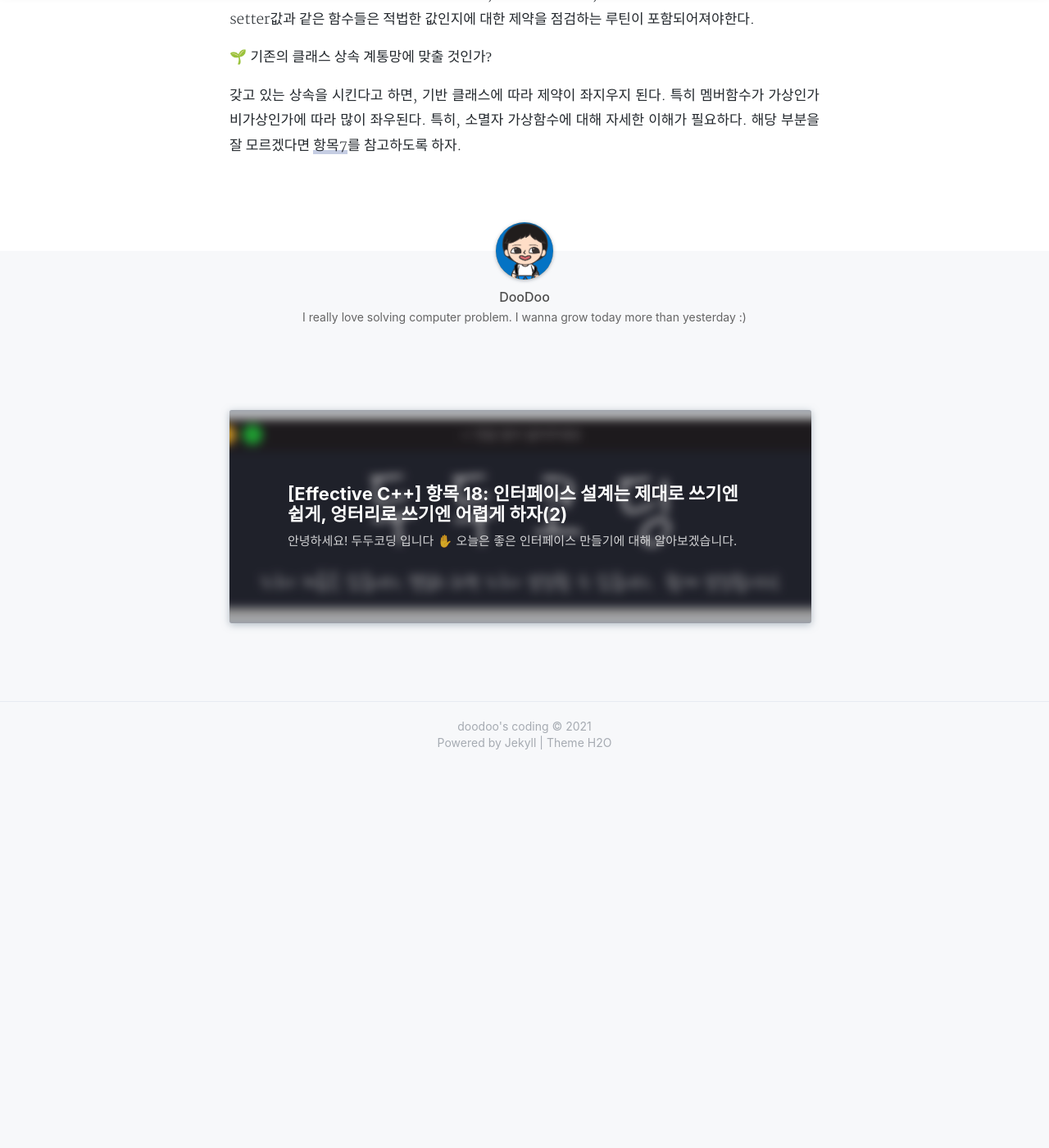
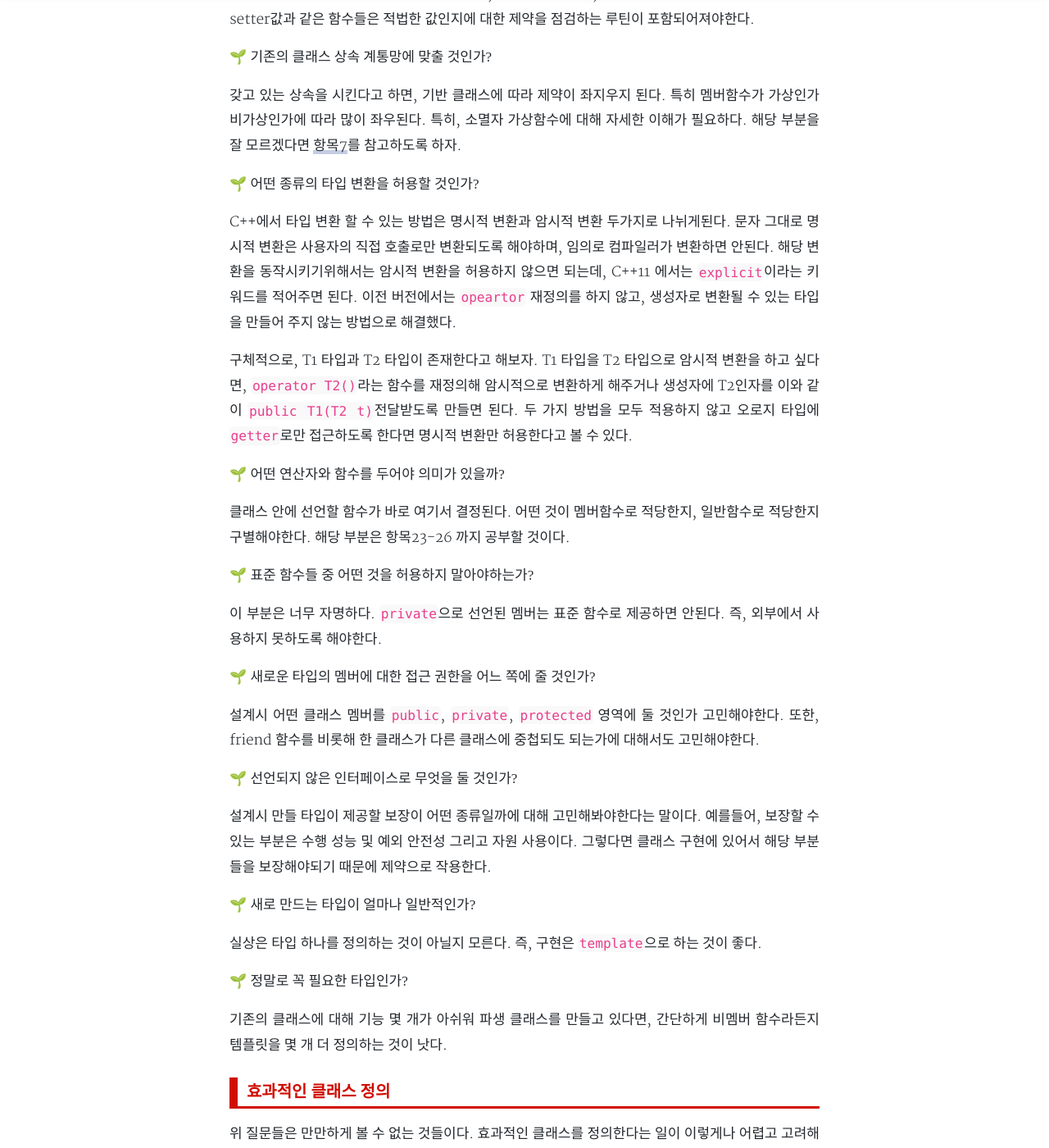
Before and after one commit to 0xd00d00/0xd00d00.github.io, a Jekyll site: the page built from _posts/2021-09-19-effective_25.md, in a window 1280 px wide and 1400 px high, scrolled down 1676 px. Shown: the whole window at 82% size. Built offline with Jekyll 4.4.1, drawn with Linux system fonts in a browser that asks for light colours; nearby versions of some CDN libraries; some web fonts are replaced; comment, search, counter and statistics services are not loaded; a style sheet for code colours, icons or effects is not loaded; before the commit the page ends 2612 px from its top, so only the background shows below that; some of the changed text lies outside the part shown.

Commit message:
[post] change the posting

```diff
--- a/_posts/2021-09-19-effective_25.md
+++ b/_posts/2021-09-19-effective_25.md
@@ -63,3 +63,61 @@ C++에서 새로운 클래스를 정의한다는 것은 새로운 타입을 하
 갖고 있는 상속을 시킨다고 하면, 기반 클래스에 따라 제약이 좌지우지 된다. 특히
 멤버함수가 가상인가 비가상인가에 따라 많이 좌우된다. 특히, 소멸자 가상함수에
 대해 자세한 이해가 필요하다. 해당 부분을 잘 모르겠다면 [항목7](http://localhost:4000/2021/08/05/effective_12.html)를 참고하도록 하자.
+
+*🌱 어떤 종류의 타입 변환을 허용할 것인가?*
+
+C++에서 타입 변환 할 수 있는 방법은 명시적 변환과 암시적 변환 두가지로
+나뉘게된다. 문자 그대로 *명시적 변환*은 사용자의 직접 호출로만 변환되도록
+해야하며, 임의로 컴파일러가 변환하면 안된다. 해당 변환을 동작시키기위해서는
+*암시적 변환*을 허용하지 않으면 되는데, C++11 에서는 `explicit`이라는 키워드를
+적어주면 된다. 이전 버전에서는 `opeartor` 재정의를 하지 않고, 생성자로 변환될 수
+있는 타입을 만들어 주지 않는 방법으로 해결했다.
+
+구체적으로, T1 타입과 T2 타입이 존재한다고 해보자. T1 타입을 T2 타입으로 암시적
+변환을 하고 싶다면, `operator T2()`라는 함수를 재정의해 암시적으로 변환하게
+해주거나 생성자에 T2인자를 이와 같이 `public T1(T2 t)`전달받도록 만들면 된다. 두
+가지 방법을 모두 적용하지 않고 오로지 타입에 `getter`로만 접근하도록 한다면
+*명시적 변환*만 허용한다고 볼 수 있다.
+
+*🌱 어떤 연산자와 함수를 두어야 의미가 있을까?*
+
+클래스 안에 선언할 함수가 바로 여기서 결정된다. 어떤 것이 멤버함수로 적당한지,
+	일반함수로 적당한지 구별해야한다. 해당 부분은 항목23-26 까지 공부할 것이다.
+
+*🌱 표준 함수들 중 어떤 것을 허용하지 말아야하는가?*
+
+이 부분은 너무 자명하다. `private`으로 선언된 멤버는 표준 함수로 제공하면
+안된다. 즉, 외부에서 사용하지 못하도록 해야한다.
+
+*🌱 새로운 타입의 멤버에 대한 접근 권한을 어느 쪽에 줄 것인가?*
+
+설계시 어떤 클래스 멤버를 `public`, `private`, `protected` 영역에 둘 것인가
+고민해야한다. 또한, friend 함수를 비롯해 한 클래스가 다른 클래스에 중첩되도
+되는가에 대해서도 고민해야한다.
+
+*🌱 선언되지 않은 인터페이스로 무엇을 둘 것인가?*
+
+설계시 만들 타입이 제공할 보장이 어떤 종류일까에 대해 고민해봐야한다는 말이다.
+예를들어, 보장할 수 있는 부분은 수행 성능 및 예외 안전성 그리고 자원 사용이다.
+그렇다면 클래스 구현에 있어서 해당 부분들을 보장해야되기 때문에 제약으로
+작용한다.
+
+*🌱 새로 만드는 타입이 얼마나 일반적인가?*
+
+실상은 타입 하나를 정의하는 것이 아닐지 모른다. 즉, 구현은 `template`으로 하는
+것이 좋다.
+
+*🌱 정말로 꼭 필요한 타입인가?*
+
+기존의 클래스에 대해 기능 몇 개가 아쉬워 파생 클래스를 만들고 있다면, 간단하게
+비멤버 함수라든지 템플릿을 몇 개 더 정의하는 것이 낫다.
+
+### 효과적인 클래스 정의
+위 질문들은 만만하게 볼 수 없는 것들이다. 효과적인 클래스를 정의한다는 일이
+이렇게나 어렵고 고려해야 될 점이 많다는 것을 기억하자. 하지만, 이런 역경을 뚫고
+ 설계된 사용자 정의 클래스는 *최소한 기본제공 타입*정도의 든든함을 보장할 수
+ 있다.
+
+### To Sum Up
+👉 클래스 설계는 타입 설계이다. 새로운 타입을 정의하기 전에, 이번 항목에 나온
+모든 고려사항을 빠짐없이 점검해보자.
```
